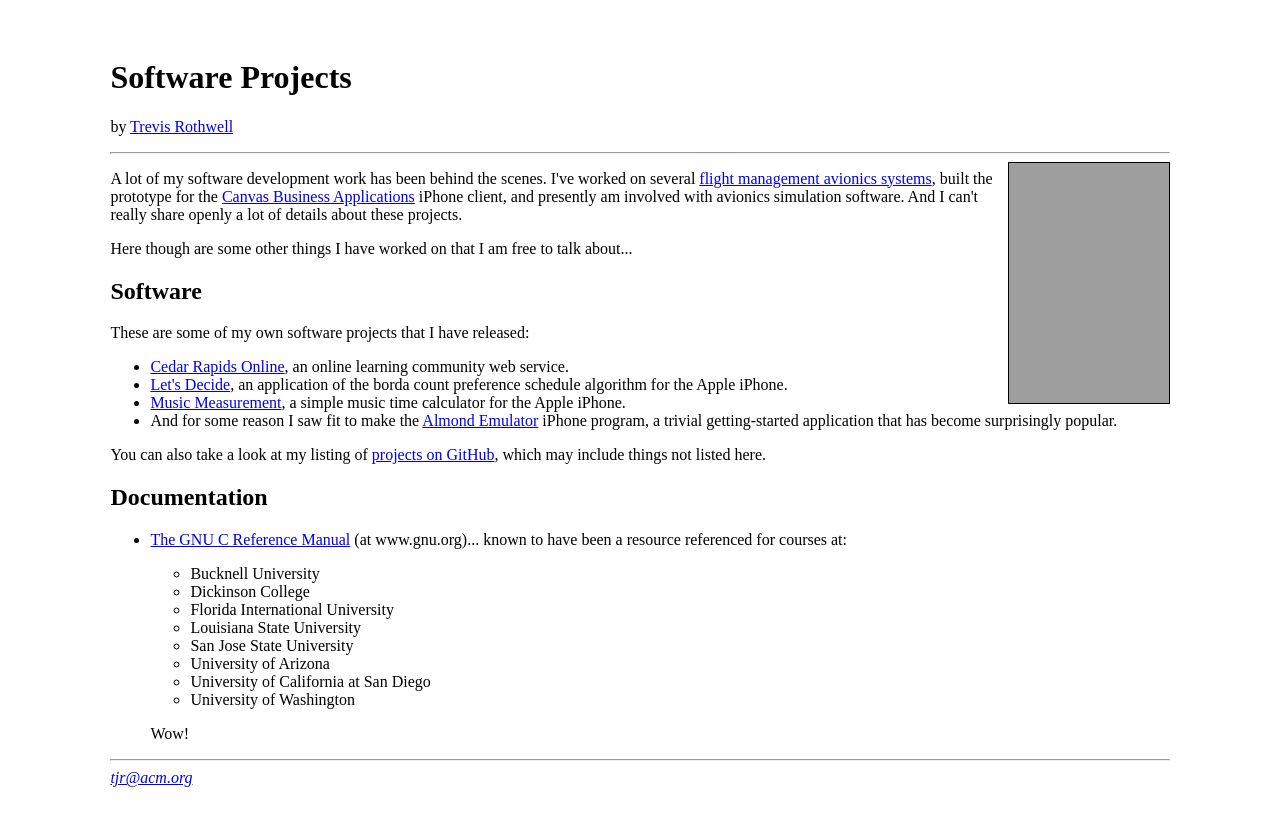
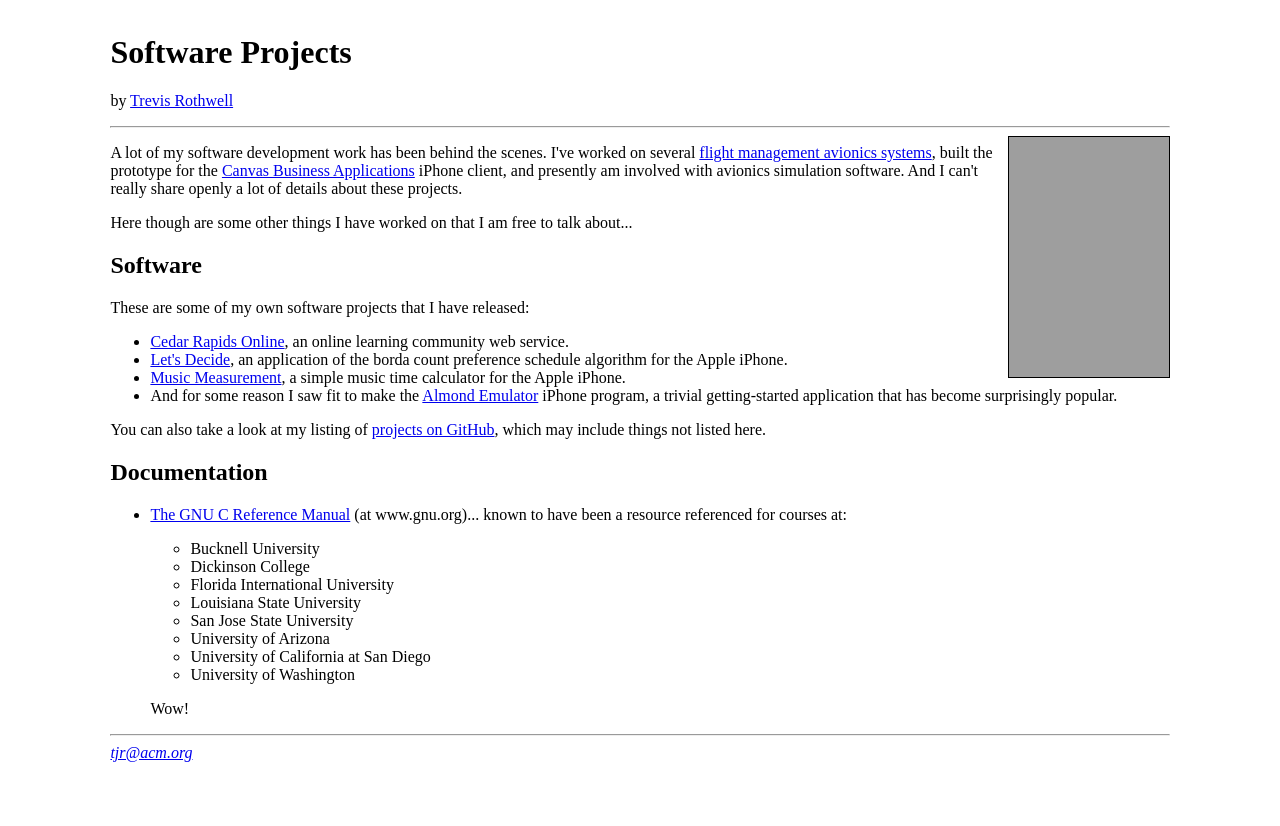
Before and after one commit to tjr/tjr.github.com, a Jekyll site: the page software/index.html, which Jekyll copies as it is, in a window 1280 px wide. Shown: the top 826 px of the page. Built offline with Jekyll 4.4.1, drawn with Linux system fonts in a browser that asks for light colours; grey boxes are pictures that could not be loaded.

Commit message:
css updates

```diff
--- a/css/traditional.css
+++ b/css/traditional.css
@@ -1,7 +1,7 @@
 body {
      padding-left: 8%;
      padding-right: 8%;
-     padding-top: 4%;
+     padding-top: 2%;
      padding-bottom: 4%;
 }
 
```
